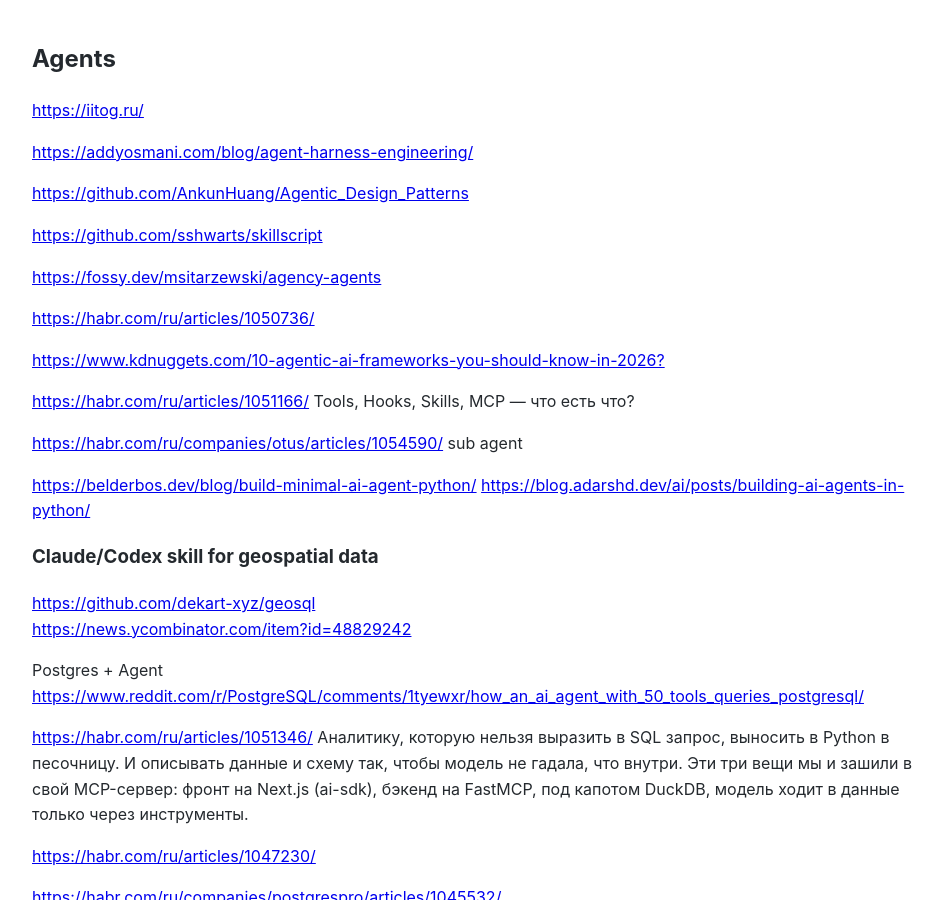
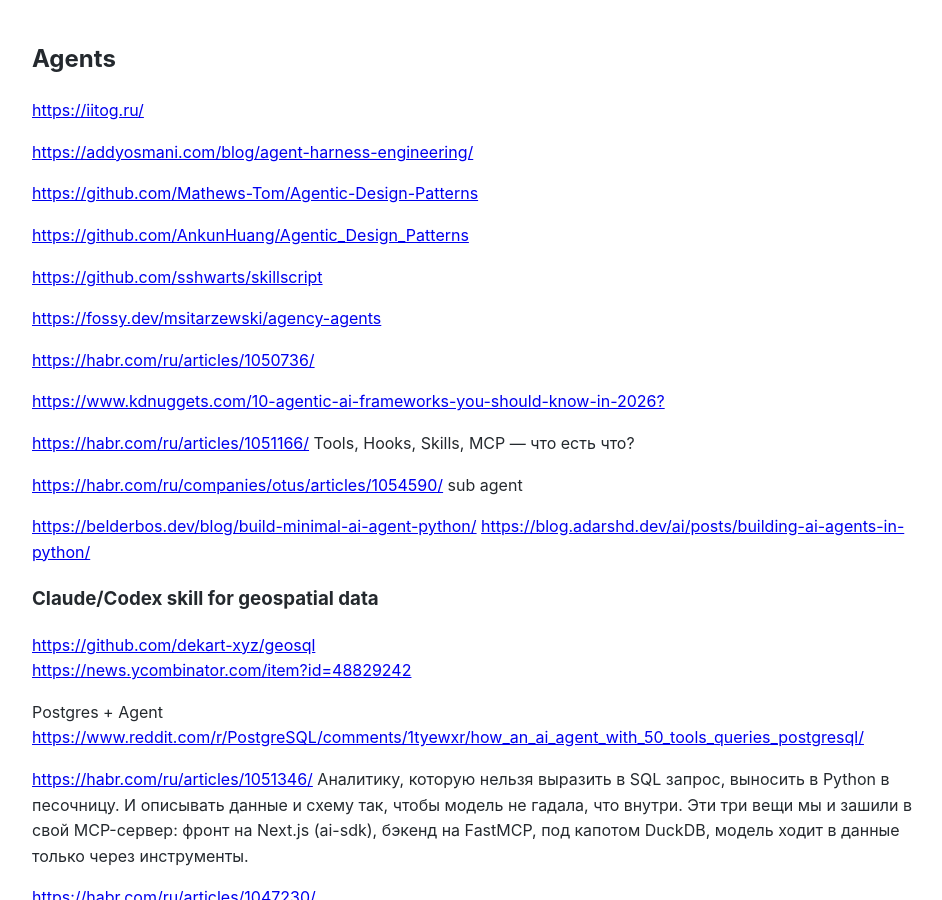
Before and after one commit to Michael-Lubinsky/michael-lubinsky.github.com, a Jekyll site: the page built from ml/agent.md, in a window 1280 px wide and 900 px high. Shown: the whole window, without its empty margins (158-1100 px from the left). Built offline with Jekyll 4.4.1, drawn with Linux system fonts in a browser that asks for light colours; our own code applies the rules of GitHub Pages for plain Markdown files.

Commit message:
Update agent.md

```diff
--- a/ml/agent.md
+++ b/ml/agent.md
@@ -3,6 +3,8 @@
 <https://iitog.ru/>
 
 <https://addyosmani.com/blog/agent-harness-engineering/>
+
+<https://github.com/Mathews-Tom/Agentic-Design-Patterns>
 
 <https://github.com/AnkunHuang/Agentic_Design_Patterns>
 
```
